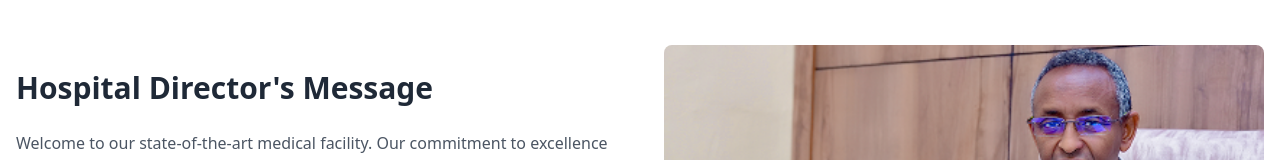
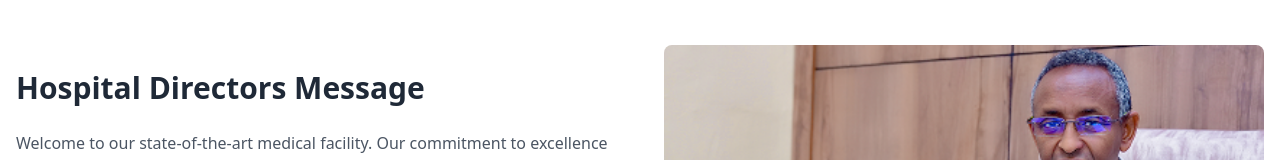
Before and after one commit to Ashakour1/Hospital_UNISO, a Next.js app: page / in a window 1280 px wide. Shown: the part 716-876 px from the top of the page. Built offline with nearby package versions, Linux system fonts and the light colour scheme.

Commit message:
Fix typo in Hospital Director's Message heading

```diff
--- a/app/page.tsx
+++ b/app/page.tsx
@@ -43,7 +43,7 @@ export default function Home() {
           <div className="grid md:grid-cols-2 gap-12 items-center">
             <div>
               <h2 className="text-3xl font-bold mb-6 text-gray-800">
-                Hospital Director&apos;s Message
+                Hospital Directors Message
               </h2>
               <p className="text-gray-600 mb-6 leading-relaxed">
                 Welcome to our state-of-the-art medical facility. Our commitment
```
